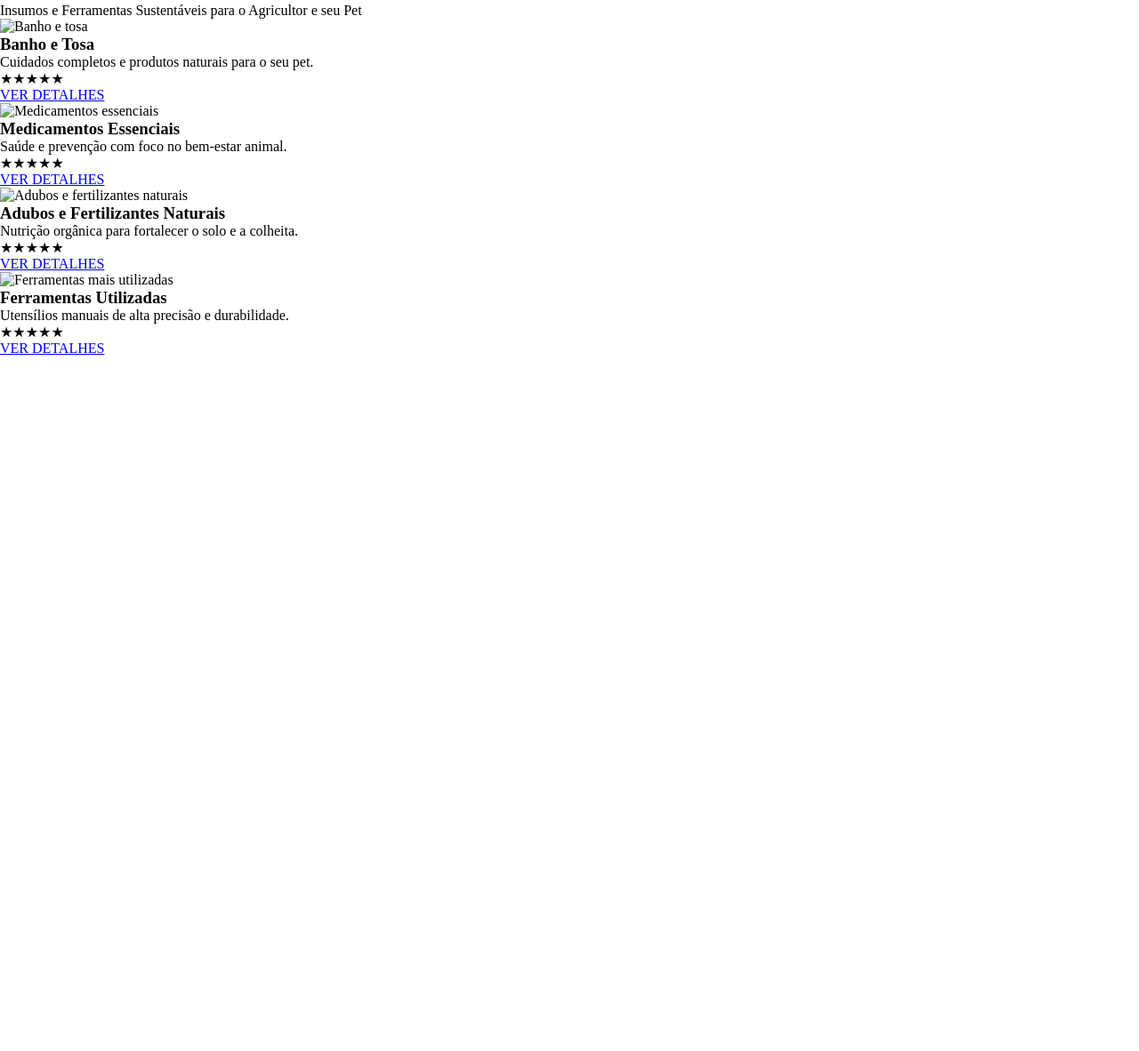
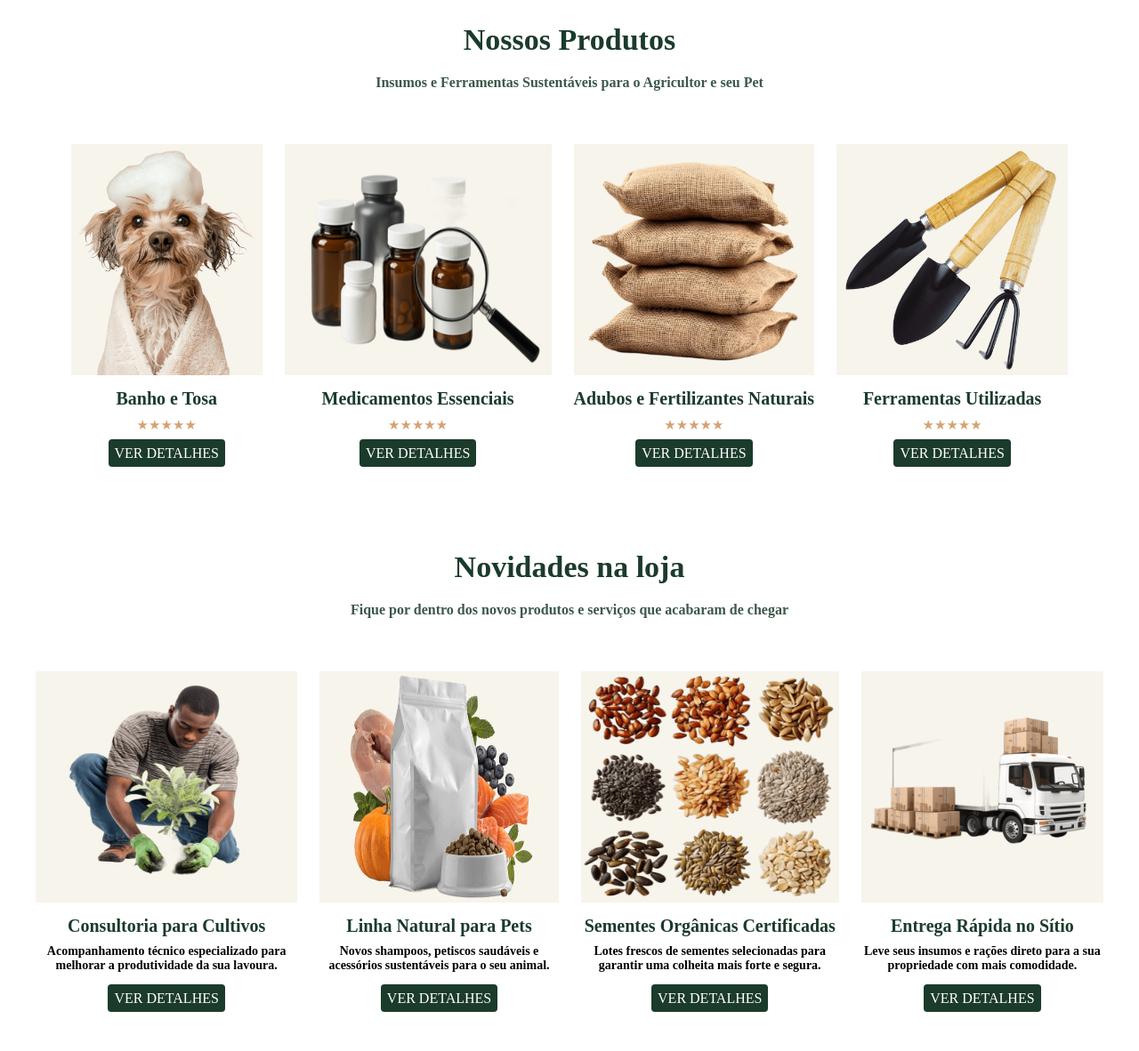
Before and after one commit to nak-su-blue/agropecuaria, a plain HTML site: page index.html in a window 1280 px wide. Shown: the part 633-1815 px from the top of the page at 89% size. Before the commit the page ends 1034 px from the top, so only its background shows below. Drawn offline with Linux system fonts and the light colour scheme.

Commit message:
imagens implementadas, home quase pronto e criação de css novo

```diff
--- a/home.css
+++ b/home.css
@@ -18,14 +18,20 @@
     font-size: 18px;
     text-decoration: none;
     color: #ffffff;
-    padding: 7px;
+    padding: 12px;
+    border-radius: 5px;
     margin-left: 10px;
     margin-right: 10px;
+    background-color: #2b5641;
+    transition: background-color 0.3s;
+}
+.menu-navegacao a:hover{
+    background-color: #386f54;
 }
 .name-agro{
     font-family: Cambria, Cochin, Georgia, Times, 'Times New Roman', serif;
     color: #ffffff;
-    font-size: 22px;
+    font-size: 30px;
 
 }
 .logo-agro img{
@@ -88,11 +94,84 @@
 }
 .hero-texto li::before {
     content: "✔";
-    color: #4CAF50; /* Verde claro de destaque */
+    color: #4CAF50;
     font-size: 14px;
 }
 .img-hero img {
-    max-width: 520px; /* Controla o tamanho do frasco/caixa */
+    max-width: 520px;
     height: auto;
     display: block;
 }
+/* todo codigo acima foi referente o hero e a navbar */
+
+
+
+/* codigo abaixo referente a primeira seção */
+.cards-container{
+    display: flex;
+    justify-content: center;
+    gap: 25px;
+}
+.titulo-secao h2{
+    font-family: 'Times New Roman', Times, serif;
+    color: #1b3b2b;
+    font-size: 34px;
+    margin-bottom: 20px;
+}
+.titulo-secao p{
+    font-family: 'Times New Roman', serif;
+    color: #1b3b2b;
+    margin-bottom: 60px;
+    opacity: 0.85;
+}
+.secao-produtos{
+    text-align: center;
+    padding: 50px 40px;
+}
+.card-produto{
+    max-width: 300px;
+}
+.card-img img{
+
+    background-color: #f7f4ec;
+    margin-bottom: 15px;
+    width: 100%;
+    height: 260px;
+    display: flex;
+    justify-content: center;
+    align-items: center;
+
+    overflow: hidden;
+}
+.btn-detalhes{
+    color: #ffffff;
+    background-color: #1b3b2b;
+    padding: 4px;
+
+}
+.card-conteudo a{
+    text-decoration: none;
+    border-radius: 4px;
+    padding: 7px;
+}
+.card-conteudo h3{
+    color: #1b3b2b;
+    font-family:'Times New Roman', Times, serif ;
+    font-size: 20px;
+    margin-bottom: 9px;
+}
+.estrelas{
+    color: #d4a373;
+    margin-bottom: 14px;
+   font-size: 15px;
+}
+.card-conteudo p{
+    font-family: 'Times New Roman', Times, serif;
+    font-size: 14px;
+    font-weight: bolder;
+    margin-bottom: 20px;
+
+}
+.titulo-secao p{
+    font-weight: bolder
+}
--- a/index.html
+++ b/index.html
@@ -17,7 +17,7 @@
         <a href="sobre.html">Sobre Nós</a>
     </div>
     <div class="name-agro">
-        <span>Agropecuaria da agricultura familiar</span>
+        <strong>Agropecuaria da agricultura familiar</strong>
     </div>
     <div class="logo-agro">
 
@@ -43,6 +43,8 @@
         </div>
     </div>
 </header>
+
+
     <section class="secao-produtos">
     <div class="titulo-secao">
         <h2>Nossos Produtos</h2>
@@ -53,56 +55,107 @@
         <!-- Item 1: Banho e Tosa -->
         <div class="card-produto">
             <div class="card-img">
-                <img src="styles/imgs/produto-banho-tosa.png" alt="Banho e tosa">
+                <img src="styles/imgs/pet-s-fund-pq.png" alt="Banho e tosa">
             </div>
             <div class="card-conteudo">
                 <h3>Banho e Tosa</h3>
-                <p class="descricao-prod">Cuidados completos e produtos naturais para o seu pet.</p>
                 <div class="estrelas">★★★★★</div>
-                <a href="detalhe.html" class="btn-detalhes">VER DETALHES</a>
+                <a href="produtos.html" class="btn-detalhes">VER DETALHES</a>
             </div>
         </div>
 
         <!-- Item 2: Medicamentos Essenciais -->
         <div class="card-produto">
             <div class="card-img">
-                <img src="styles/imgs/produto-medicamentos.png" alt="Medicamentos essenciais">
+                <img src="styles/imgs/remedios-s-fund-palto.png" alt="Medicamentos essenciais">
             </div>
             <div class="card-conteudo">
                 <h3>Medicamentos Essenciais</h3>
-                <p class="descricao-prod">Saúde e prevenção com foco no bem-estar animal.</p>
+
                 <div class="estrelas">★★★★★</div>
-                <a href="detalhe.html" class="btn-detalhes">VER DETALHES</a>
+                <a href="produtos.html" class="btn-detalhes">VER DETALHES</a>
             </div>
         </div>
 
         <!-- Item 3: Adubos e Fertilizantes Naturais -->
         <div class="card-produto">
             <div class="card-img">
-                <img src="styles/imgs/produto-adubos.png" alt="Adubos e fertilizantes naturais">
+                <img src="styles/imgs/adubo-s-fund-pq.png" alt="Adubos e fertilizantes naturais">
             </div>
             <div class="card-conteudo">
                 <h3>Adubos e Fertilizantes Naturais</h3>
-                <p class="descricao-prod">Nutrição orgânica para fortalecer o solo e a colheita.</p>
+
                 <div class="estrelas">★★★★★</div>
-                <a href="detalhe.html" class="btn-detalhes">VER DETALHES</a>
+                <a href="produtos.html" class="btn-detalhes">VER DETALHES</a>
             </div>
         </div>
 
         <!-- Item 4: Ferramentas Mais Utilizadas -->
         <div class="card-produto">
             <div class="card-img">
-                <img src="styles/imgs/produto-ferramentas.png" alt="Ferramentas mais utilizadas">
+                <img src="styles/imgs/jardinagem-s-fd.png" alt="Ferramentas mais utilizadas">
             </div>
             <div class="card-conteudo">
                 <h3>Ferramentas Utilizadas</h3>
-                <p class="descricao-prod">Utensílios manuais de alta precisão e durabilidade.</p>
                 <div class="estrelas">★★★★★</div>
-                <a href="detalhe.html" class="btn-detalhes">VER DETALHES</a>
+                <a href="produtos.html" class="btn-detalhes">VER DETALHES</a>
             </div>
         </div>
     </div>
 </section>
+         <!-- Parte de novidades -->
+   <section class="secao-produtos" class="novidades">
+    <div class="titulo-secao">
+        <h2>Novidades na loja</h2>
+        <p>Fique por dentro dos novos produtos e serviços que acabaram de chegar</p>
+    </div>
+    <div class="cards-container">
+    <!-- Card 1 (Serviço / Atendimento): -->
+            <div class="card-produto">
+            <div class="card-img">
+                <img src="styles/imgs/plantando-s-fd.png" alt="homem plantando">
+            </div>
+            <div class="card-conteudo">
+                <h3>Consultoria para Cultivos</h3>
+                <p>Acompanhamento técnico especializado para melhorar a produtividade da sua lavoura.</p>
+                <a href="produtos.html" class="btn-detalhes">VER DETALHES</a>
+            </div>
+        </div>
+
+         <div class="card-produto">
+            <div class="card-img">
+                <img src="styles/imgs/racao-s-fd.png" alt="Ferramentas mais utilizadas">
+            </div>
+            <div class="card-conteudo">
+                <h3>Linha Natural para Pets</h3>
+                <p>Novos shampoos, petiscos saudáveis e acessórios sustentáveis para o seu animal.</p>
+                <a href="produtos.html" class="btn-detalhes">VER DETALHES</a>
+            </div>
+        </div>
+
+        <div class="card-produto">
+            <div class="card-img">
+                <img src="styles/imgs/semente-s-fd.png" alt="sementes mais utilizadas">
+            </div>
+            <div class="card-conteudo">
+                <h3>Sementes Orgânicas Certificadas</h3>
+                <p>Lotes frescos de sementes selecionadas para garantir uma colheita mais forte e segura.</p>
+                <a href="produtos.html" class="btn-detalhes">VER DETALHES</a>
+            </div>
+        </div>
+
+        <div class="card-produto">
+            <div class="card-img">
+                <img src="styles/imgs/entrega.png" alt="Ferramentas mais utilizadas">
+            </div>
+            <div class="card-conteudo">
+                <h3>Entrega Rápida no Sítio</h3>
+                <p>Leve seus insumos e rações direto para a sua propriedade com mais comodidade.</p>
+                <a href="produtos.html" class="btn-detalhes">VER DETALHES</a>
+            </div>
+        </div>
+        </div>
+   </section>
 
 </body>
 </html>
```
Also changed, not shown: styles/imgs/adubo-s-fund-pq.png (added), styles/imgs/entrega.png (added), styles/imgs/jardinagem-s-fd.png (added), styles/imgs/pet-s-fund-pq.png (added), styles/imgs/plantando-s-fd.png (added), styles/imgs/racao-s-fd.png (added), styles/imgs/remedios-s-fund-palto.png (added), styles/imgs/semente-s-fd.png (added).
